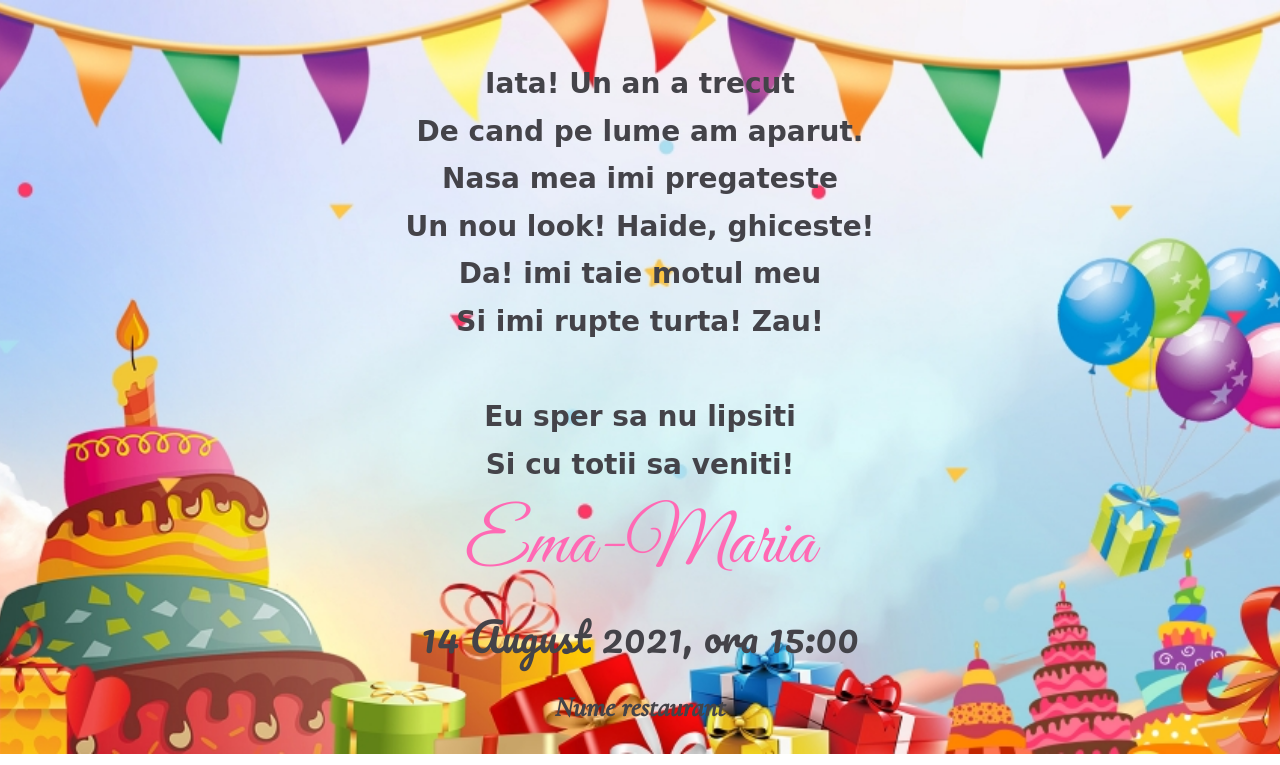
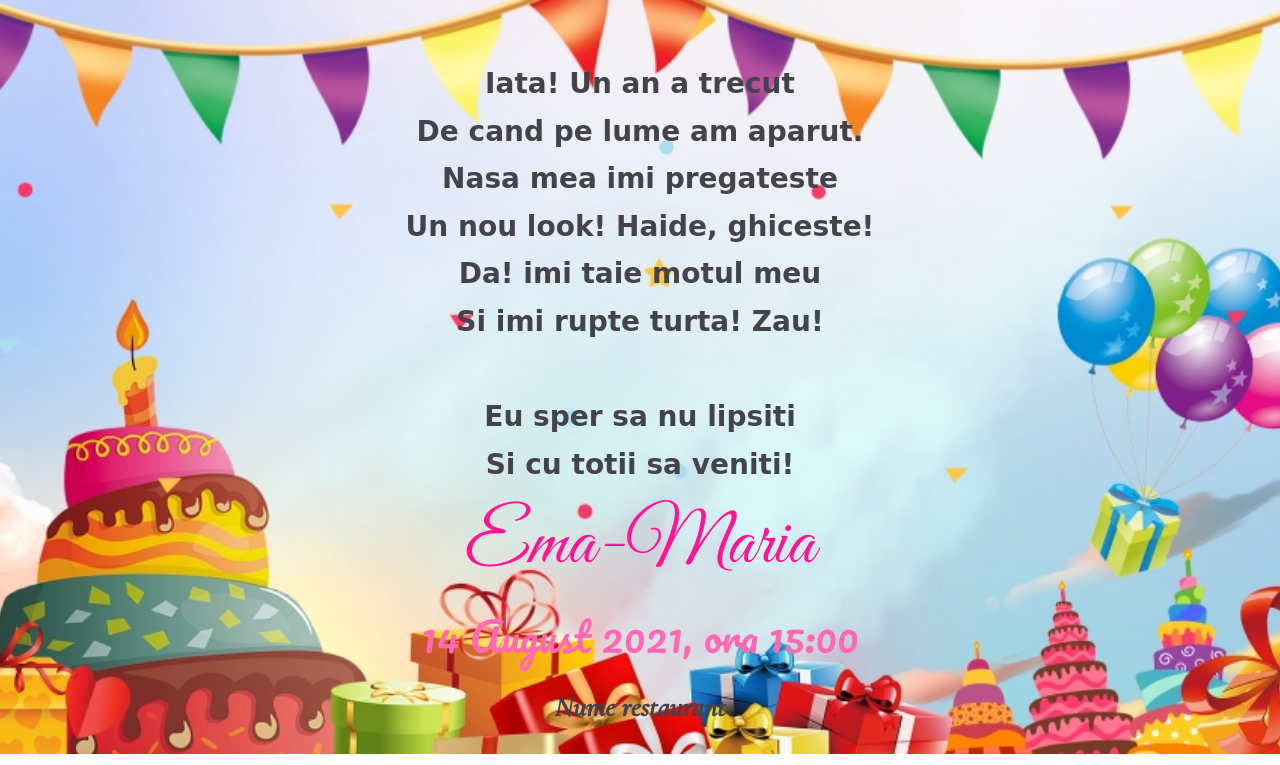
Before and after one commit to alyersin/ema-maria-one-year, a plain HTML site: page index.html in a window 1280 px wide. Shown: the top 765 px of the page. Drawn offline with nearby package versions, Linux system fonts and the light colour scheme; a web font is replaced by a local one.

Commit message:
Update main.css

```diff
--- a/main.css
+++ b/main.css
@@ -41,7 +41,7 @@ body {
 
 .name {
     font-size: 2.75rem;
-    color: #FF69B4;
+    color: #FF1493;
     font-family: 'Great Vibes', cursive;
 }
 
@@ -50,7 +50,7 @@ body {
         position: relative;
         top: 5vh;
         font-size: 4.75rem;
-        color: #FF69B4;
+        color: #FF1493;
         font-family: 'Great Vibes', cursive;
     }
 }
@@ -77,7 +77,7 @@ h1 {
     font-weight: bold;
     font-size: 1.75rem;
     top: -4vh;
-    color: #444349;
+    color: #FF69B4;
     padding-top: 12px;
     font-weight: normal;
 }
@@ -89,6 +89,7 @@ h1 {
         font-size: 2.5rem;
         color: #444349;
         font-weight: normal;
+        color: #FF69B4;
     }
 }
 
```
